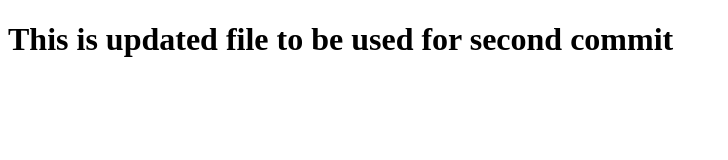
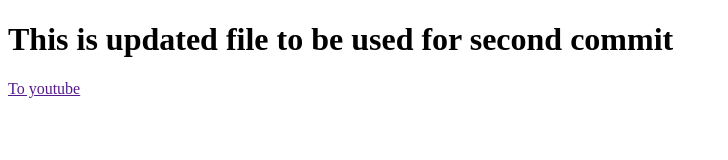
Before and after one commit to brevan12/univerty_website, a plain HTML site: page updatedfile.html in a window 1280 px wide. Shown: the whole page, without its empty margins (0-728 px from the left). Drawn offline with Linux system fonts and the light colour scheme.

Commit message:
Added a button in the updatedfiles.html

```diff
--- a/updatedfile.html
+++ b/updatedfile.html
@@ -7,4 +7,5 @@
 <body>
 <h1>This is updated file to be used for second commit</h1>
 </body>
+<a href="">To youtube</a>
 </html>
```
